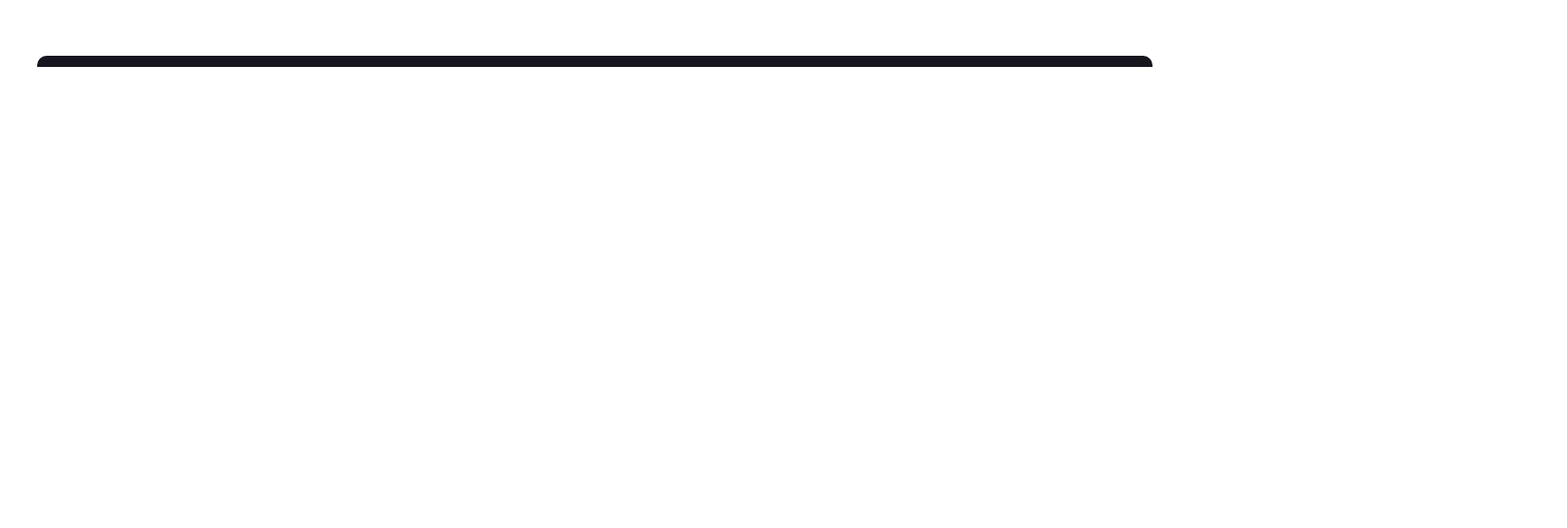
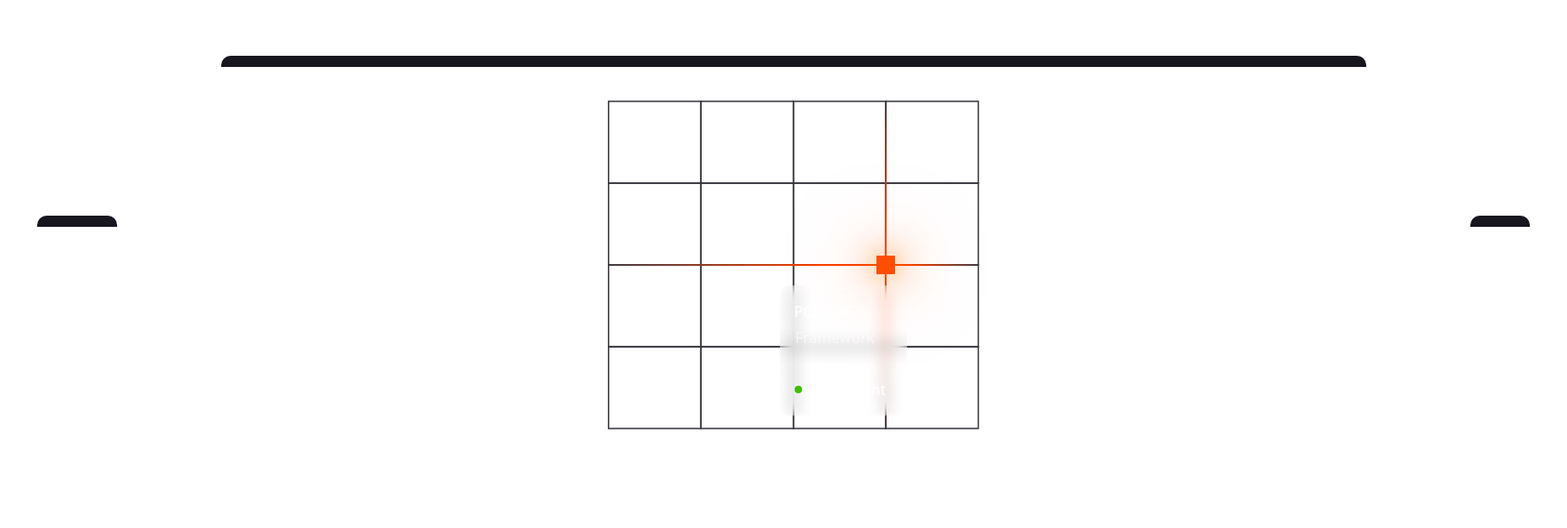
Before and after one commit to viblo29/compliance-management, a Next.js app in the folder my-app/: page / in a window 1280 px wide. Shown: the part 132-700 px from the top of the page at 93% size, 1686 px wide, since content can reach past the window. Built offline with nearby package versions, Linux system fonts and the light colour scheme.

Commit message:
finished second animated component

```diff
--- a/my-app/components/organisms/GetFunding.tsx
+++ b/my-app/components/molecules/GetFunding/GetFunding.tsx
@@ -1,6 +1,6 @@
 "use client";
-import React, { useEffect, useState } from "react";
-import grid from "../../public/Grid.svg";
+import React, { useEffect, useState, useRef } from "react";
+import grid from "../../../public/Grid.svg";
 import Image from "next/image";
 import { motion, useAnimation } from "framer-motion";
 
@@ -9,6 +9,7 @@ const boxHeight = 89;
 
 function GetFunding() {
   const [popupText, setPopupText] = useState("SO 27001");
+  const isMountedRef = useRef(false);
 
   const controls = useAnimation();
   const popupOffsetControls = useAnimation(); // New controller for the pop-up's internal shift
@@ -20,6 +21,12 @@ function GetFunding() {
   const wait = (ms: number) => new Promise((resolve) => setTimeout(resolve, ms));
 
   useEffect(() => {
+    isMountedRef.current = true;
+  }, []);
+
+  useEffect(() => {
+    if (!isMountedRef.current) return;
+
     const sequence = async () => {
       while (true) {
         // --- STAGE 1: MOVE LEFT ---
@@ -86,7 +93,7 @@ function GetFunding() {
     };
 
     sequence();
-  }, [controls, popupOffsetControls, lineControlsRight, lineControlsLeft, lineControlsTop, lineControlsBottom]);
+  }, []);
 
   const lineColor = "#F94302";
 
--- a/my-app/components/molecules/Title/Title.tsx
+++ b/my-app/components/molecules/Title/Title.tsx
@@ -8,6 +8,7 @@ interface TitleProps {
 
 function Title({ number, h1, h2 }: TitleProps) {
   return (
+    <>
     <div className="flex flex-col gap-6">
       <div
         className="w-16 h-16 flex justify-center items-center"
@@ -37,6 +38,25 @@ function Title({ number, h1, h2 }: TitleProps) {
         </div>
       </div>
     </div>
+    <div className="flex flex-col mt-6">
+      <div
+            className="h-3 mx-6 bg-[#17151E]"
+            style={{
+              borderRadius:
+                "var(--Corner-radius-10px, 10px) var(--Corner-radius-10px, 10px) 0 0",
+            }}
+          ></div>
+          <div
+            className="h-3 mx-3"
+            style={{
+              borderRadius:
+                "var(--Corner-radius-10px, 10px) var(--Corner-radius-10px, 10px) 0 0",
+              background:
+                "var(--transparent-surface-transparent-white-10, rgba(255, 255, 255, 0.10))",
+            }}
+          ></div>
+    </div>
+    </>
   );
 }
 
--- a/my-app/components/organisms/Home.tsx
+++ b/my-app/components/organisms/Home.tsx
@@ -1,46 +1,60 @@
 import React from "react";
-import GetFunding from "./GetFunding";
+import GetFunding from "../molecules/GetFunding/GetFunding";
 import Title from "../molecules/Title/Title";
 
 function Home() {
   return (
     <div
-      className=" text-white"
+      className=" text-white w-screen h-screen flex flex-row gap-4"
       style={{ background: "var(--Surface-Black, #121019);" }}
     >
-      <div className="w-[479.33] p-4 flex flex-col gap-6">
+      <div className="w-[479.33] p-4 flex flex-col">
         <Title
           number={1}
           h1="Evidence Management"
           h2="Collect and map compliance evidence across frameworks with AI validation."
         />
-        <div className="flex flex-col">
-          <div
-            className="h-3 mx-6 bg-[#17151E]"
-            style={{
-              borderRadius:
-                "var(--Corner-radius-10px, 10px) var(--Corner-radius-10px, 10px) 0 0",
-            }}
-          ></div>
-          <div
-            className="h-3 mx-3"
-            style={{
-              borderRadius:
-                "var(--Corner-radius-10px, 10px) var(--Corner-radius-10px, 10px) 0 0",
-              background:
-                "var(--transparent-surface-transparent-white-10, rgba(255, 255, 255, 0.10))",
-            }}
-          ></div>
-          <div className="h-100.5" style={{
+          <div className="h-100.5 flex relative items-center justify-center" style={{
                 borderRadius: 'var(--Corner-radius-10px, 10px)',
                 border: '1px var(--Stroke-Gradient-2, #FFF)',
                 background: 'var(--Widget-Gradient, linear-gradient(180deg, rgba(255, 255, 255, 0.06) 0%, rgba(255, 255, 255, 0.01) 100%))'
               }}>
+          </div>
+      </div>
 
+      <div className="w-px h-164.5" style={{background: "var(--transparent-surface-transparent-white-15, rgba(255, 255, 255, 0.16))"}}></div>
+
+
+      <div className="w-[479.33] p-4 flex flex-col">
+        <Title
+          number={2}
+          h1="Framework Mapping"
+          h2="Map controls and evidence once and automatically apply them across multiple frameworks."
+        />
+          <div className="h-100.5 flex relative items-center justify-center" style={{
+                borderRadius: 'var(--Corner-radius-10px, 10px)',
+                border: '1px var(--Stroke-Gradient-2, #FFF)',
+                background: 'var(--Widget-Gradient, linear-gradient(180deg, rgba(255, 255, 255, 0.06) 0%, rgba(255, 255, 255, 0.01) 100%))'
+              }}>
+            <GetFunding />
           </div>
-        </div>
       </div>
-      <GetFunding />
+
+      <div className="w-px h-164.5" style={{background: "var(--transparent-surface-transparent-white-15, rgba(255, 255, 255, 0.16))"}}></div>
+
+      <div className="w-[479.33] p-4 flex flex-col">
+        <Title
+          number={3}
+          h1="Gap Monitoring"
+          h2="Continuously detect control gaps and track remediation before audits begin."
+        />
+          <div className="h-100.5 flex relative items-center justify-center" style={{
+                borderRadius: 'var(--Corner-radius-10px, 10px)',
+                border: '1px var(--Stroke-Gradient-2, #FFF)',
+                background: 'var(--Widget-Gradient, linear-gradient(180deg, rgba(255, 255, 255, 0.06) 0%, rgba(255, 255, 255, 0.01) 100%))'
+              }}>
+          </div>
+      </div>
     </div>
   );
 }
```
